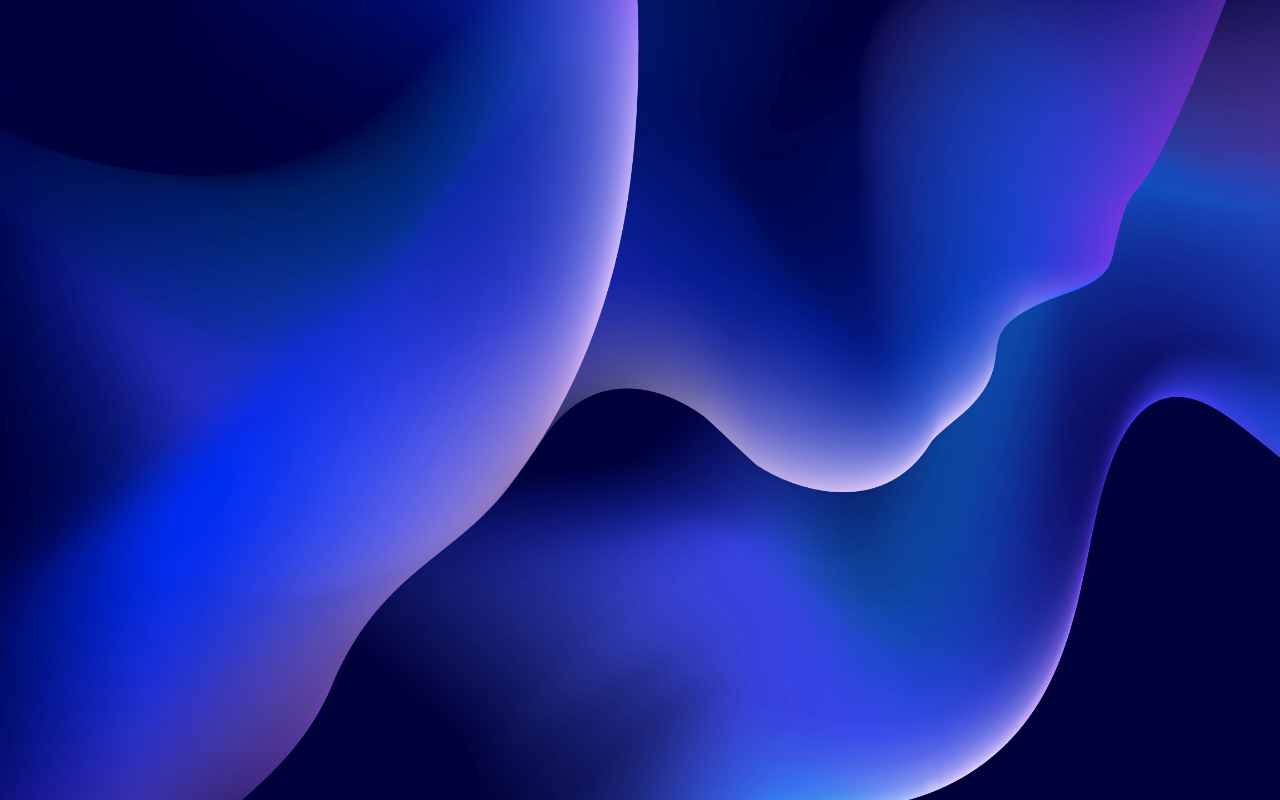
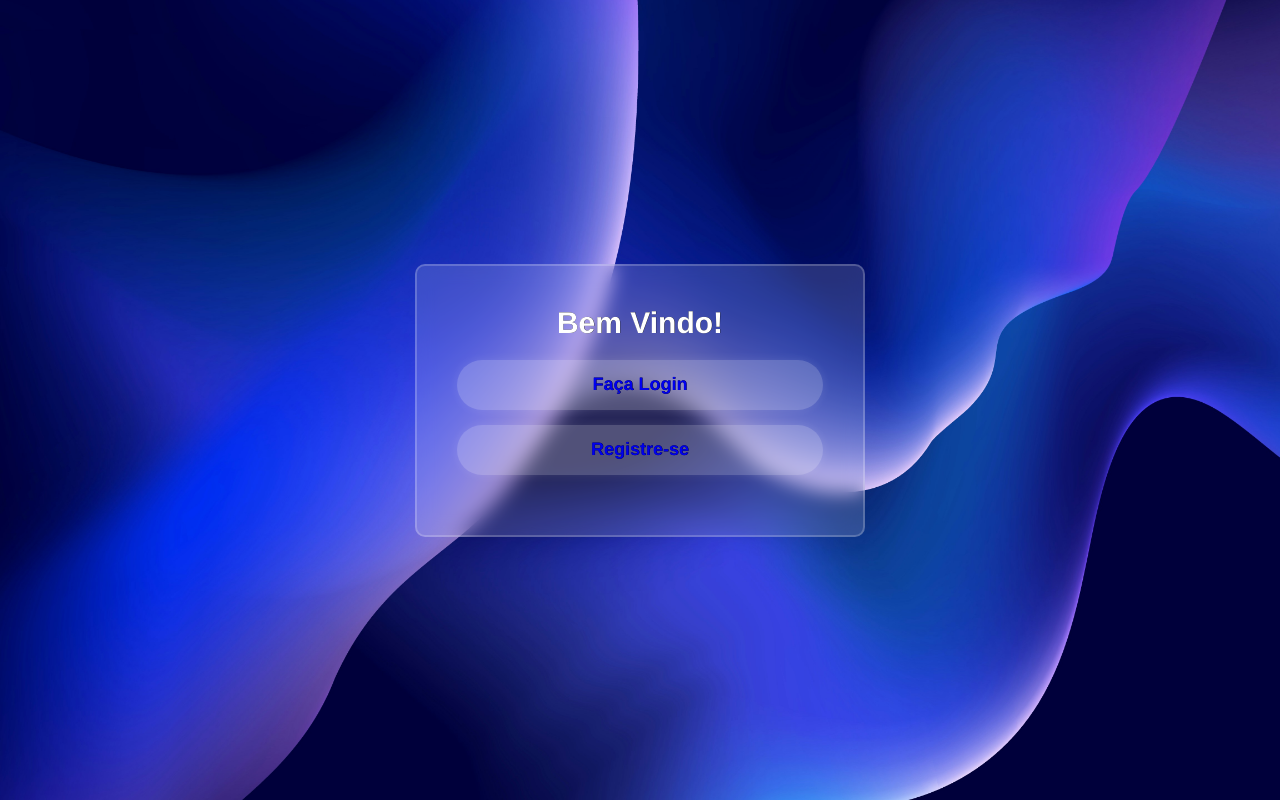
Before and after one commit to Gabriel-Botz/REACT-P1, a React (Vite) app: page / in a window 1280 px wide. Before the commit this address had no page. Built offline with nearby package versions, Linux system fonts and the light colour scheme.

Commit message:
adicionando pagina home

```diff
--- a/src/App.jsx
+++ b/src/App.jsx
@@ -3,6 +3,8 @@ import { BrowserRouter, Routes, Route } from 'react-router-dom';
 import Login from './pages/Login/Login';
 import Register from './pages/Register/Register';
 import Modal from './components/Modal/Modal';
+import Home from './pages/Home/Home';
+
 
 
 function App() {
@@ -10,8 +12,9 @@ function App() {
       <div className="App">
         <BrowserRouter>
         <Routes>
-        <Route path= "/login" element={<Login/>}/>
-        <Route path ="/register" element={<Register/>}/>
+        <Route path="/login" element={<Login/>}/>
+        <Route path="/register" element={<Register/>}/>
+        <Route path="/" element={<Home/>}/>
         </Routes>
         </BrowserRouter>
       </div>
--- /dev/null
+++ b/src/pages/Home/Home.jsx
@@ -0,0 +1,26 @@
+import styles from './Home.module.css'
+import stylesLogin from '../Login/Login.module.css'
+import Button from '../../components/Button/Button'
+import stylesButton from '../../components/Button/Button.module.css'
+import { Link } from 'react-router-dom'
+
+const Home = () => {
+
+
+
+    return(
+        <div>
+             <div className={styles.container}>
+
+              <h1>Bem Vindo!</h1>
+
+              <div className={styles.buttons}>
+              <Button><Link to="/login">Faça Login</Link></Button>
+              <Button><Link to="/register">Registre-se</Link></Button>
+              </div>
+            </div>
+        </div>
+    )
+}
+
+export default Home;
--- /dev/null
+++ b/src/pages/Home/Home.module.css
@@ -0,0 +1,24 @@
+.container{
+    width: 450px;
+    background-color: rgba( 255, 255, 255, 0.15);
+    backdrop-filter: blur( 10px );
+    border: 2px solid rgba( 255, 255, 255, 0.2 );
+    padding: 40px;
+    border-radius: 10px;
+}
+
+.container h1 {
+    text-align: center;
+    font-size: 30px;
+    color: #fff;
+}
+
+.buttons{
+    display: flex;
+    justify-content: space-between;
+    align-items: center;
+    margin: 20px 0;
+    flex-direction: column;
+    gap: 15px;
+    color: #fff;
+}
```
